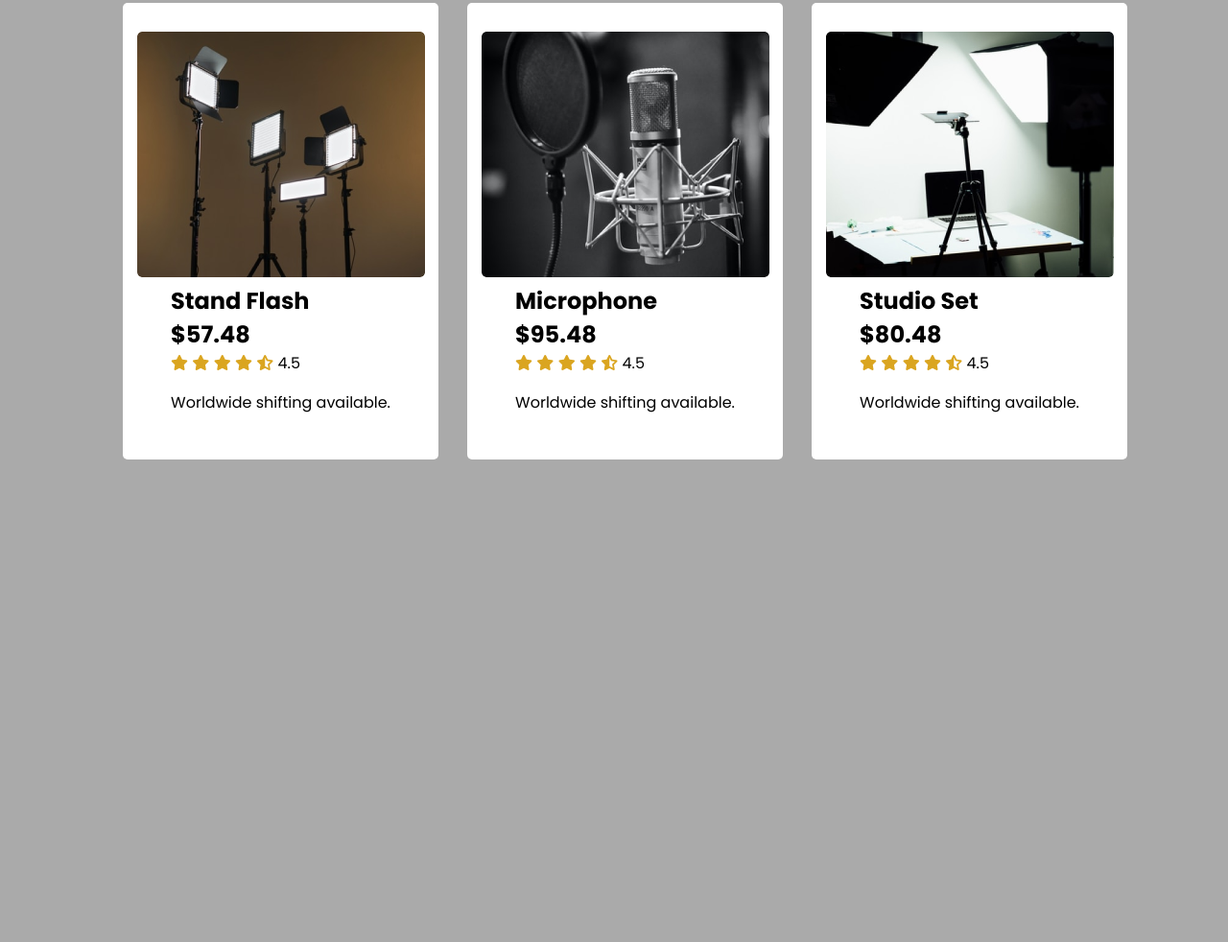
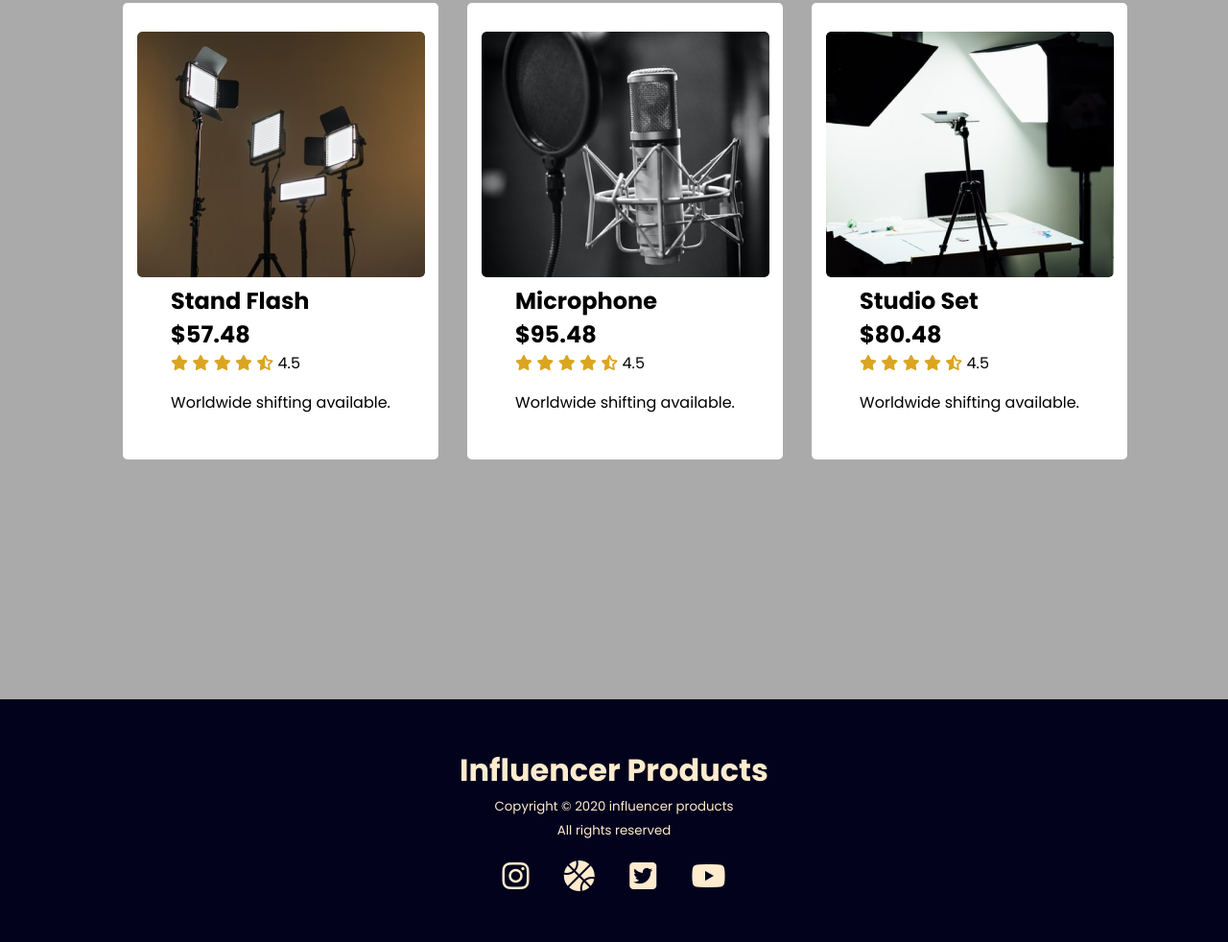
Before and after one commit to MoududAhammed/second-assignment, a plain HTML site: page index.html in a window 1280 px wide. Shown: the part 1730-2712 px from the top of the page at 96% size. Before the commit the page ends 2209 px from the top, so only its background shows below. Drawn offline with Linux system fonts and the light colour scheme.

Commit message:
header,main,product,footer done

```diff
--- a/index.html
+++ b/index.html
@@ -18,9 +18,13 @@
 
 </head>
 <body>
+    <!-- start header
+    -------------- -->
     <header>
         <h3>Influencer Products</h3>
     </header>
+    <!-- start main section
+    --------------------->
     <main>
         <section class="first-section">
             <article>
@@ -202,5 +206,24 @@
 
         </section>
     </main>
+    <!-- start footer
+    ----------------->
+    <footer>
+        <h1 class="footer-text" id="footer-heading">Influencer Products</h1>
+        <p class="footer-text"><small>Copyright © 2020 influencer products </small></p>
+        <p class="footer-text"><small>All rights reserved</small></p>
+        <span>
+            <!-- instagram icon -->
+            <i class="fab fa-instagram"></i>
+            <!-- Dribble icon  -->
+            <i class="fas fa-basketball-ball"></i>
+            <!-- twiter icon -->
+            <i class="fab fa-twitter-square"></i>
+            <!-- youtube icon -->
+            <i class="fab fa-youtube"></i>
+        </span>
+    </footer>
+    <!-- end footer
+    ----------- -->
 </body>
 </html>
--- a/styles/index.css
+++ b/styles/index.css
@@ -72,3 +72,30 @@ button a{
 .star-rating i{
     color: goldenrod;
 }
+/* -----------------
+footer
+------------------ */
+footer{
+    display: flex;
+    flex-direction: column;
+    justify-content: center;
+    align-items: center;
+    color: blanchedalmond;
+    background-color: rgb(2, 2, 29);
+    margin-top: 250px;
+}
+#footer-heading{
+    margin-top: 50px;
+}
+.footer-text{
+    margin:0px;
+}
+footer span{
+    margin:20px 0px 50px 0px;
+}
+footer i{
+   margin: 0px 16px;
+   font-size: 2em;
+}
+/* end footer
+--------------- */
```
